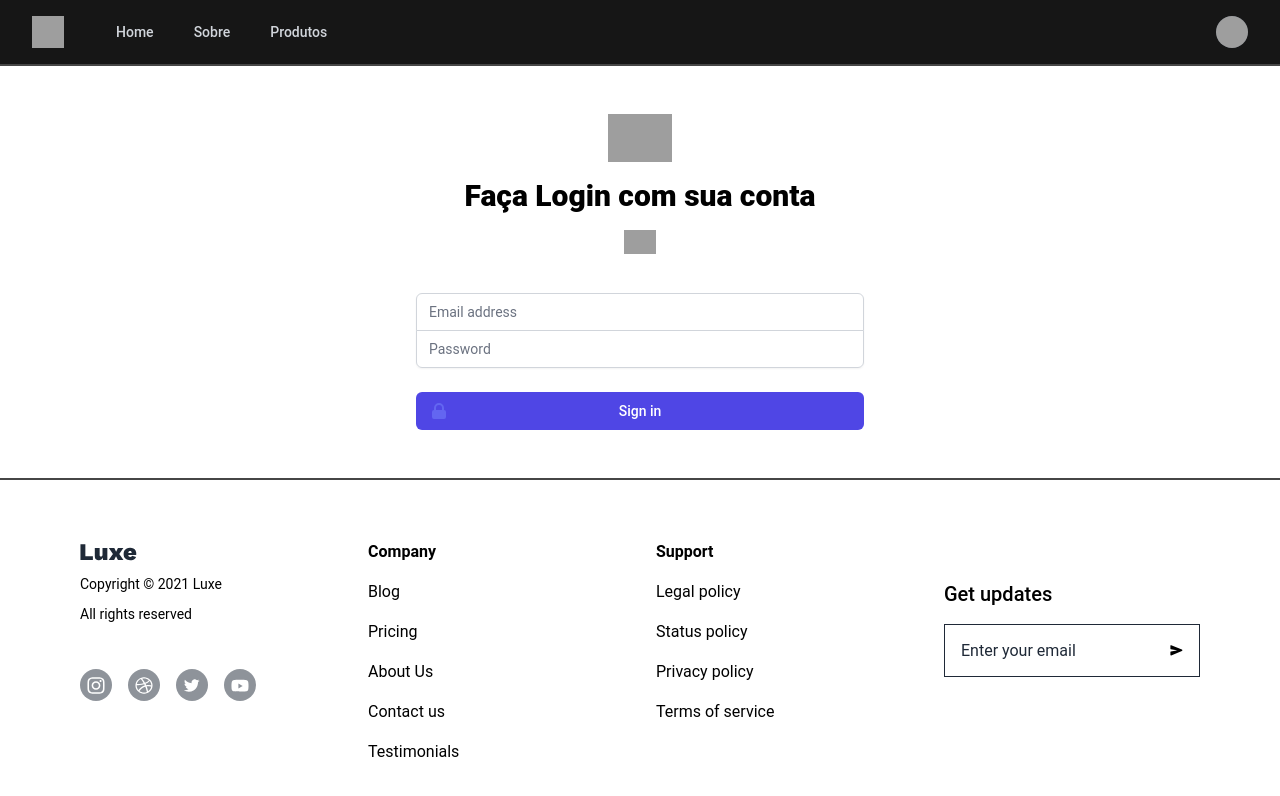
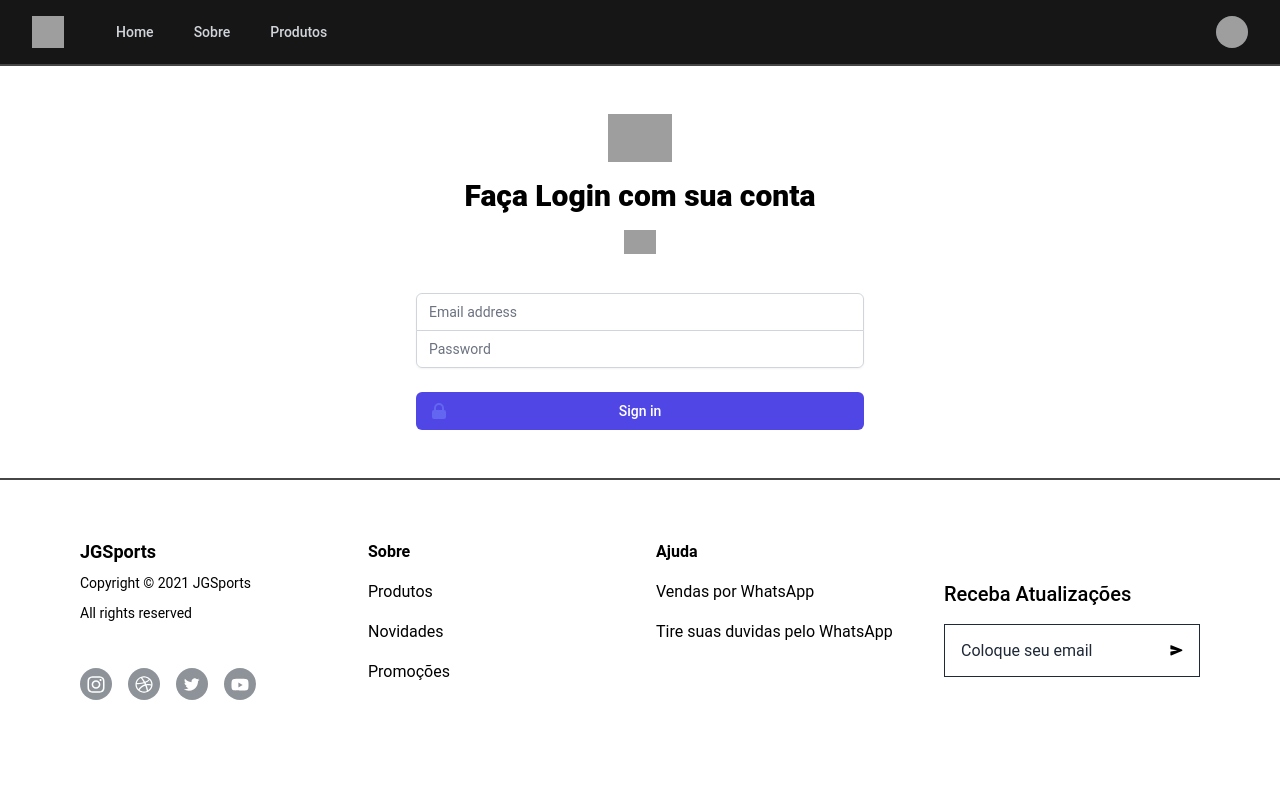
Before and after one commit to KaioRodrigoDev/ProjetoCommerce, a Next.js app: page /login in a window 1280 px wide. Shown: the top 796 px of the page. Built offline with nearby package versions, Linux system fonts and the light colour scheme; grey boxes are pictures that could not be loaded.

Commit message:
Ajustes no Footer e separação do Aside

```diff
--- a/src/components/Footer.js
+++ b/src/components/Footer.js
@@ -1,3 +1,5 @@
+import Link from 'next/link'
+
 export default function Footer() {
   return (
     <div className="dark:bg-bg dark:text-white border-t-2 border-[#464646]">
@@ -5,23 +7,15 @@ export default function Footer() {
         <div className="grid grid-cols-2 md:grid-cols-3 lg:grid-cols-3 xl:grid-cols-4 md:gap-8 gap-4">
           <div className="flex flex-col flex-shrink-0">
             <div>
-              <svg
-                width="57"
-                height="17"
-                viewBox="0 0 57 17"
-                fill="none"
-                xmlns="http://www.w3.org/2000/svg"
-              >
-                <path
-                  d="M5.36 12.328H12.896V16H0.464V0.159999H5.36V12.328ZM18.8135 16.24C17.5815 16.24 16.6055 15.92 15.8855 15.28C15.1655 14.624 14.8055 13.552 14.8055 12.064V4H19.6535V10.936C19.6535 11.544 19.7655 11.976 19.9895 12.232C20.2135 12.488 20.5415 12.616 20.9735 12.616C21.4375 12.616 21.8055 12.44 22.0775 12.088C22.3655 11.736 22.5095 11.168 22.5095 10.384V4H27.3575V16H23.0135L22.8935 13.6C22.1735 15.36 20.8135 16.24 18.8135 16.24ZM34.3209 4L36.1209 7.672L37.9689 4H43.3689L39.2649 9.976L43.4649 16H37.9449L36.0249 12.136L34.1289 16H28.6809L32.9289 9.904L28.8249 4H34.3209ZM50.2822 16.24C48.2022 16.24 46.5702 15.696 45.3862 14.608C44.2022 13.52 43.6102 11.984 43.6102 10C43.6102 8.672 43.8822 7.544 44.4262 6.616C44.9702 5.688 45.7302 4.984 46.7062 4.504C47.6822 4.008 48.8102 3.76 50.0902 3.76C51.4022 3.76 52.5142 4.008 53.4262 4.504C54.3542 4.984 55.0582 5.656 55.5382 6.52C56.0342 7.384 56.2822 8.392 56.2822 9.544C56.2822 10.136 56.2422 10.64 56.1622 11.056H48.2662C48.3782 11.776 48.6022 12.272 48.9382 12.544C49.2902 12.8 49.7542 12.928 50.3302 12.928C50.8262 12.928 51.2182 12.824 51.5062 12.616C51.8102 12.408 52.0262 12.12 52.1542 11.752L56.0422 12.904C55.8342 13.64 55.4422 14.256 54.8662 14.752C54.2902 15.248 53.6022 15.624 52.8022 15.88C52.0022 16.12 51.1622 16.24 50.2822 16.24ZM50.0902 7.048C49.5782 7.048 49.1702 7.192 48.8662 7.48C48.5782 7.768 48.3862 8.256 48.2902 8.944H51.6982C51.6342 8.32 51.4742 7.848 51.2182 7.528C50.9782 7.208 50.6022 7.048 50.0902 7.048Z"
-                  fill="#1F2937"
-                />
-              </svg>
+              <h2 className="text-lg font-bold leading-4 ">JGSports</h2>
             </div>
-            <p className="text-sm leading-none  mt-4">Copyright © 2021 Luxe</p>
+            <p className="text-sm leading-none  mt-4">
+              Copyright © 2021 JGSports
+            </p>
             <p className="text-sm leading-none mt-4">All rights reserved</p>
             <div className="flex items-center gap-x-4 mt-12">
               <div className="opacity-50 w-8 h-8 flex-shrink-0 bg-gray-800 cursor-pointer hover:bg-gray-700 rounded-full flex items-center justify-center">
+                <Link href="https://www.instagram.com/jgsports._/">
                   <svg
                     width="18"
                     height="17"
@@ -36,6 +30,7 @@ export default function Footer() {
                       fill="white"
                     />
                   </svg>
+                </Link>
               </div>
               <div className="opacity-50 w-8 h-8 flex-shrink-0 bg-gray-800 cursor-pointer hover:bg-gray-700 rounded-full flex items-center justify-center">
                 <svg
@@ -88,47 +83,35 @@ export default function Footer() {
             </div>
           </div>
           <div className="sm:ml-0 ml-8">
-            <h2 className="text-base font-semibold leading-4 ">Company</h2>
+            <h2 className="text-base font-semibold leading-4 ">Sobre</h2>
             <p className="hover:text-gray-500 text-base leading-4 mt-6  cursor-pointer">
-              Blog
+              Produtos
             </p>
             <p className="hover:text-gray-500 text-base leading-4 mt-6  cursor-pointer">
-              Pricing
+              Novidades
             </p>
             <p className="hover:text-gray-500 text-base leading-4 mt-6 cursor-pointer">
-              About Us
-            </p>
-            <p className="hover:text-gray-500 text-base leading-4 mt-6  cursor-pointer">
-              Contact us
-            </p>
-            <p className="hover:text-gray-500 text-base leading-4 mt-6 cursor-pointer">
-              Testimonials
+              Promoções
             </p>
           </div>
           <div>
-            <h2 className="text-base font-semibold leading-4 ">Support</h2>
+            <h2 className="text-base font-semibold leading-4 ">Ajuda</h2>
             <p className="hover:text-gray-500 text-base leading-4 mt-6 cursor-pointer">
-              Legal policy
+              Vendas por WhatsApp
             </p>
             <p className="hover:text-gray-500 text-base leading-4 mt-6 cursor-pointer">
-              Status policy
-            </p>
-            <p className="hover:text-gray-500 text-base leading-4 mt-6 cursor-pointer">
-              Privacy policy
-            </p>
-            <p className="hover:text-gray-500 text-base leading-4 mt-6 cursor-pointer">
-              Terms of service
+              Tire suas duvidas pelo WhatsApp
             </p>
           </div>
           <div className="mt-10 lg:block hidden">
             <label className="text-xl font-medium leading-5 ">
-              Get updates
+              Receba Atualizações
             </label>
             <div className="cursor-pointer flex items-center justify-between border border-gray-800 mt-4">
               <input
                 type="text"
                 className="text-base leading-4 p-4 w-full focus:outline-none text-gray-800 placeholder-gray-800"
-                placeholder="Enter your email"
+                placeholder="Coloque seu email"
               />
               <svg
                 className="ml-4 mr-4 fill-current  hover:text-gray-500"
@@ -148,13 +131,13 @@ export default function Footer() {
         </div>
         <div className="mt-10 lg:hidden">
           <label className="text-xl font-medium leading-5 text-gray-800">
-            Get updates
+            Receba Atualizações
           </label>
           <div className="flex items-center justify-between border border-gray-800 mt-4">
             <input
               type="text"
               className="text-base leading-4 p-4 relative z-0 w-full focus:outline-none text-gray-800 placeholder-gray-800"
-              placeholder="Enter your email"
+              placeholder="Insira seu email"
             />
             <div className=" ml-4 mr-4 cursor-pointer relative z-40">
               <svg
--- a/src/styles/output.css
+++ b/src/styles/output.css
@@ -648,6 +648,18 @@ Ensure the default browser behavior of the `hidden` attribute.
   margin-left: 0.5rem;
 }
 
+.mt-6 {
+  margin-top: 1.5rem;
+}
+
+.mr-auto {
+  margin-right: auto;
+}
+
+.ml-6 {
+  margin-left: 1.5rem;
+}
+
 .mt-4 {
   margin-top: 1rem;
 }
@@ -660,10 +672,6 @@ Ensure the default browser behavior of the `hidden` attribute.
   margin-left: 2rem;
 }
 
-.mt-6 {
-  margin-top: 1.5rem;
-}
-
 .mt-10 {
   margin-top: 2.5rem;
 }
@@ -692,62 +700,26 @@ Ensure the default browser behavior of the `hidden` attribute.
   margin-top: 0.75rem;
 }
 
-.mt-16 {
-  margin-top: 4rem;
+.-mb-5 {
+  margin-bottom: -1.25rem;
+}
+
+.-ml-3 {
+  margin-left: -0.75rem;
+}
+
+.-ml-4 {
+  margin-left: -1rem;
+}
+
+.-ml-5 {
+  margin-left: -1.25rem;
 }
 
 .mt-8 {
   margin-top: 2rem;
 }
 
-.mr-auto {
-  margin-right: auto;
-}
-
-.ml-6 {
-  margin-left: 1.5rem;
-}
-
-.ml-16 {
-  margin-left: 4rem;
-}
-
-.ml-32 {
-  margin-left: 8rem;
-}
-
-.-mb-6 {
-  margin-bottom: -1.5rem;
-}
-
-.-mb-2 {
-  margin-bottom: -0.5rem;
-}
-
-.-mb-4 {
-  margin-bottom: -1rem;
-}
-
-.-mb-3 {
-  margin-bottom: -0.75rem;
-}
-
-.-mb-5 {
-  margin-bottom: -1.25rem;
-}
-
-.-ml-4 {
-  margin-left: -1rem;
-}
-
-.-ml-3 {
-  margin-left: -0.75rem;
-}
-
-.-ml-5 {
-  margin-left: -1.25rem;
-}
-
 .block {
   display: block;
 }
@@ -852,16 +824,12 @@ Ensure the default browser behavior of the `hidden` attribute.
   width: 1rem;
 }
 
-.w-2\/3 {
-  width: 66.666667%;
+.w-auto {
+  width: auto;
 }
 
 .w-1\/3 {
   width: 33.333333%;
-}
-
-.w-auto {
-  width: auto;
 }
 
 .w-12 {
@@ -984,12 +952,20 @@ Ensure the default browser behavior of the `hidden` attribute.
   justify-content: space-between;
 }
 
+.justify-around {
+  justify-content: space-around;
+}
+
 .gap-4 {
   gap: 1rem;
 }
 
 .gap-6 {
   gap: 1.5rem;
+}
+
+.gap-y-10 {
+  row-gap: 2.5rem;
 }
 
 .gap-x-4 {
@@ -997,13 +973,15 @@ Ensure the default browser behavior of the `hidden` attribute.
        column-gap: 1rem;
 }
 
-.gap-y-10 {
-  row-gap: 2.5rem;
-}
-
 .gap-x-6 {
   -moz-column-gap: 1.5rem;
        column-gap: 1.5rem;
+}
+
+.space-y-2 > :not([hidden]) ~ :not([hidden]) {
+  --tw-space-y-reverse: 0;
+  margin-top: calc(0.5rem * calc(1 - var(--tw-space-y-reverse)));
+  margin-bottom: calc(0.5rem * var(--tw-space-y-reverse));
 }
 
 .space-x-4 > :not([hidden]) ~ :not([hidden]) {
@@ -1048,12 +1026,6 @@ Ensure the default browser behavior of the `hidden` attribute.
   margin-left: calc(0.75rem * calc(1 - var(--tw-space-x-reverse)));
 }
 
-.space-y-2 > :not([hidden]) ~ :not([hidden]) {
-  --tw-space-y-reverse: 0;
-  margin-top: calc(0.5rem * calc(1 - var(--tw-space-y-reverse)));
-  margin-bottom: calc(0.5rem * var(--tw-space-y-reverse));
-}
-
 .space-x-8 > :not([hidden]) ~ :not([hidden]) {
   --tw-space-x-reverse: 0;
   margin-right: calc(2rem * var(--tw-space-x-reverse));
@@ -1247,11 +1219,6 @@ Ensure the default browser behavior of the `hidden` attribute.
   background-color: rgb(56 189 248 / var(--tw-bg-opacity));
 }
 
-.bg-sky-600 {
-  --tw-bg-opacity: 1;
-  background-color: rgb(2 132 199 / var(--tw-bg-opacity));
-}
-
 .bg-gray-200 {
   --tw-bg-opacity: 1;
   background-color: rgb(229 231 235 / var(--tw-bg-opacity));
@@ -1329,6 +1296,16 @@ Ensure the default browser behavior of the `hidden` attribute.
   padding-bottom: 0.25rem;
 }
 
+.py-10 {
+  padding-top: 2.5rem;
+  padding-bottom: 2.5rem;
+}
+
+.px-2 {
+  padding-left: 0.5rem;
+  padding-right: 0.5rem;
+}
+
 .py-16 {
   padding-top: 4rem;
   padding-bottom: 4rem;
@@ -1339,11 +1316,6 @@ Ensure the default browser behavior of the `hidden` attribute.
   padding-right: 0.75rem;
 }
 
-.px-2 {
-  padding-left: 0.5rem;
-  padding-right: 0.5rem;
-}
-
 .px-5 {
   padding-left: 1.25rem;
   padding-right: 1.25rem;
@@ -1364,11 +1336,6 @@ Ensure the default browser behavior of the `hidden` attribute.
   padding-right: 2rem;
 }
 
-.py-10 {
-  padding-top: 2.5rem;
-  padding-bottom: 2.5rem;
-}
-
 .px-10 {
   padding-left: 2.5rem;
   padding-right: 2.5rem;
@@ -1384,6 +1351,19 @@ Ensure the default browser behavior of the `hidden` attribute.
   padding-right: 1.5rem;
 }
 
+.px-16 {
+  padding-left: 4rem;
+  padding-right: 4rem;
+}
+
+.pl-2 {
+  padding-left: 0.5rem;
+}
+
+.pl-4 {
+  padding-left: 1rem;
+}
+
 .pl-7 {
   padding-left: 1.75rem;
 }
@@ -1404,6 +1384,10 @@ Ensure the default browser behavior of the `hidden` attribute.
   padding-top: 1rem;
 }
 
+.pr-6 {
+  padding-right: 1.5rem;
+}
+
 .pl-3 {
   padding-left: 0.75rem;
 }
@@ -1420,18 +1404,10 @@ Ensure the default browser behavior of the `hidden` attribute.
   padding-bottom: 4rem;
 }
 
-.pl-4 {
-  padding-left: 1rem;
-}
-
 .pt-12 {
   padding-top: 3rem;
 }
 
-.pl-2 {
-  padding-left: 0.5rem;
-}
-
 .pt-5 {
   padding-top: 1.25rem;
 }
@@ -1442,10 +1418,6 @@ Ensure the default browser behavior of the `hidden` attribute.
 
 .pl-1 {
   padding-left: 0.25rem;
-}
-
-.pr-6 {
-  padding-right: 1.5rem;
 }
 
 .text-center {
@@ -1568,6 +1540,11 @@ Ensure the default browser behavior of the `hidden` attribute.
   color: rgb(255 255 255 / var(--tw-text-opacity));
 }
 
+.text-gray-100 {
+  --tw-text-opacity: 1;
+  color: rgb(243 244 246 / var(--tw-text-opacity));
+}
+
 .text-gray-900 {
   --tw-text-opacity: 1;
   color: rgb(17 24 39 / var(--tw-text-opacity));
@@ -1606,11 +1583,6 @@ Ensure the default browser behavior of the `hidden` attribute.
 .text-gray-600 {
   --tw-text-opacity: 1;
   color: rgb(75 85 99 / var(--tw-text-opacity));
-}
-
-.text-gray-100 {
-  --tw-text-opacity: 1;
-  color: rgb(243 244 246 / var(--tw-text-opacity));
 }
 
 .text-slate-100 {
@@ -1811,10 +1783,6 @@ Ensure the default browser behavior of the `hidden` attribute.
   --tw-ring-offset-width: 2px;
 }
 
-.hover\:cursor-pointer:hover {
-  cursor: pointer;
-}
-
 .hover\:bg-gray-50:hover {
   --tw-bg-opacity: 1;
   background-color: rgb(249 250 251 / var(--tw-bg-opacity));
@@ -2283,6 +2251,10 @@ Ensure the default browser behavior of the `hidden` attribute.
     padding-right: 2rem;
   }
 
+  .lg\:pl-10 {
+    padding-left: 2.5rem;
+  }
+
   .lg\:pt-16 {
     padding-top: 4rem;
   }
@@ -2305,10 +2277,6 @@ Ensure the default browser behavior of the `hidden` attribute.
 
   .lg\:pl-0 {
     padding-left: 0px;
-  }
-
-  .lg\:pl-10 {
-    padding-left: 2.5rem;
   }
 }
 
```
Also changed, not shown: src/components/Aside.js (+21 -2 lines), src/pages/index.js (+31 -2 lines), src/pages/produtos/index.js (+1 -22 lines). Lines whose indentation alone changed are shown as unchanged.
